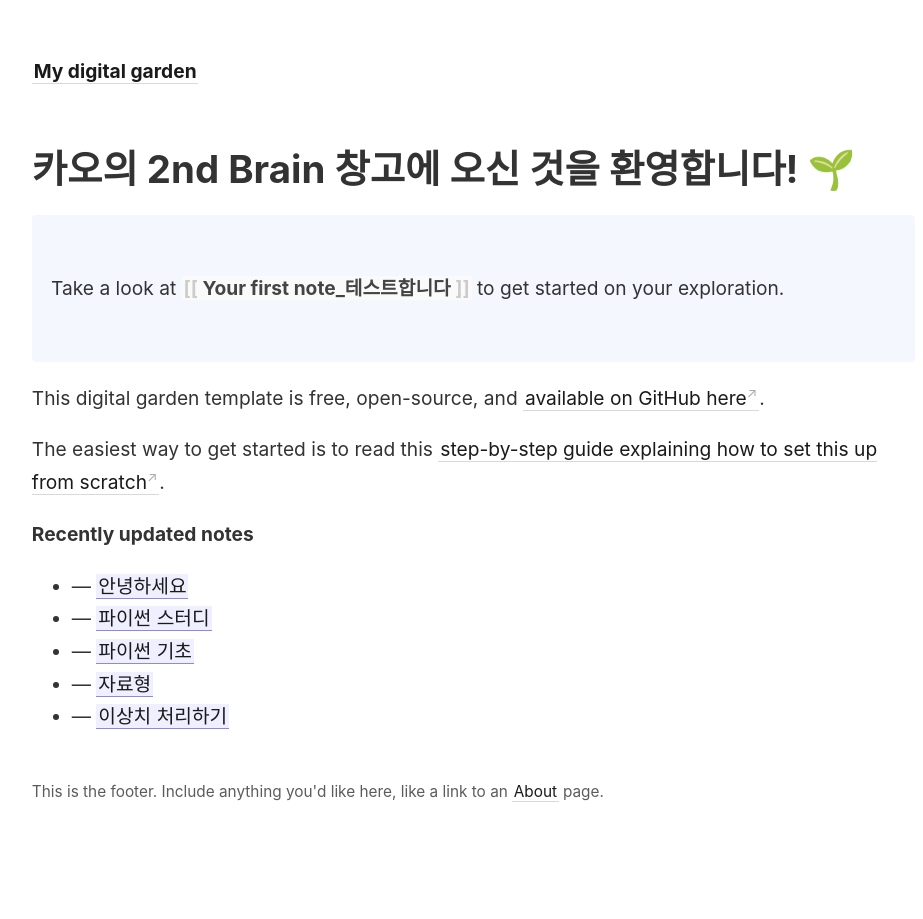
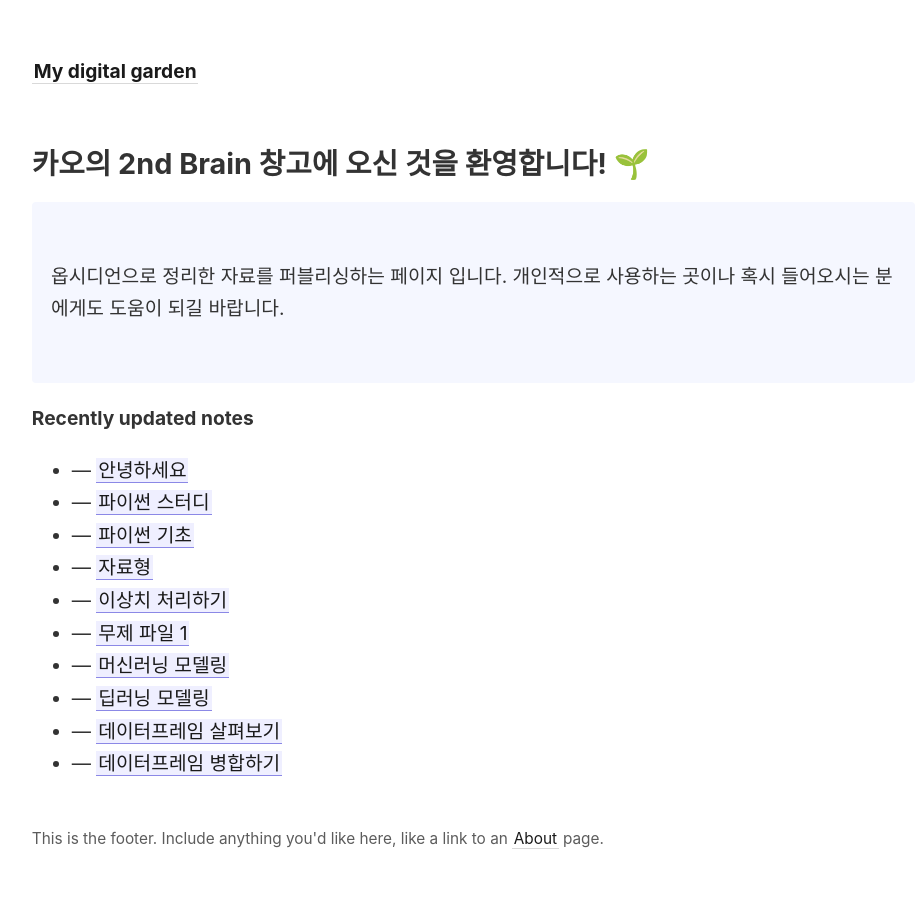
Before and after one commit to cao11brain/publishing, a Jekyll site: the page built from _pages/index.md, in a window 1280 px wide. Shown: the whole page, without its empty margins (45-968 px from the left). Built offline with Jekyll 4.4.1, drawn with Linux system fonts in a browser that asks for light colours.

Commit message:
Update index.md

```diff
--- a/_pages/index.md
+++ b/_pages/index.md
@@ -5,21 +5,18 @@ id: home
 permalink: /
 ---
 
-# 카오의 2nd Brain 창고에 오신 것을 환영합니다! 🌱
+## 카오의 2nd Brain 창고에 오신 것을 환영합니다! 🌱
 
 <p style="padding: 3em 1em; background: #f5f7ff; border-radius: 4px;">
-  Take a look at <span style="font-weight: bold">[[Your first note_테스트합니다]]</span> to get started on your exploration.
+  옵시디언으로 정리한 자료를 퍼블리싱하는 페이지 입니다.
+  개인적으로 사용하는 곳이나 혹시 들어오시는 분에게도 도움이 되길 바랍니다.
 </p>
-
-This digital garden template is free, open-source, and [available on GitHub here](https://github.com/maximevaillancourt/digital-garden-jekyll-template).
-
-The easiest way to get started is to read this [step-by-step guide explaining how to set this up from scratch](https://maximevaillancourt.com/blog/setting-up-your-own-digital-garden-with-jekyll).
 
 <strong>Recently updated notes</strong>
 
 <ul>
   {% assign recent_notes = site.notes | sort: "last_modified_at_timestamp" | reverse %}
-  {% for note in recent_notes limit: 5 %}
+  {% for note in recent_notes limit: 10 %}
     <li>
       {{ note.last_modified_at | date: "%Y-%m-%d" }} — <a class="internal-link" href="{{ note.url }}">{{ note.title }}</a>
     </li>
```
